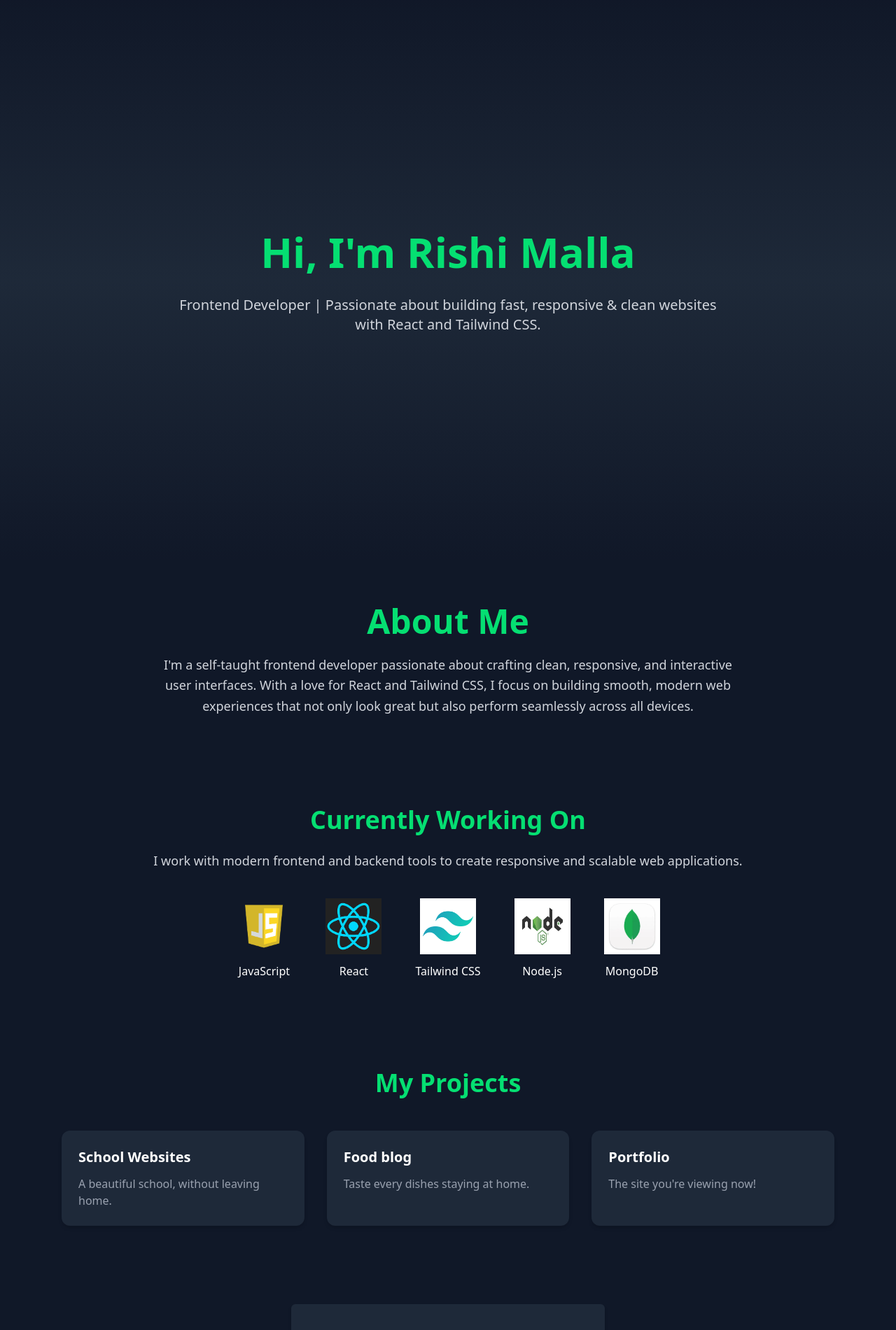
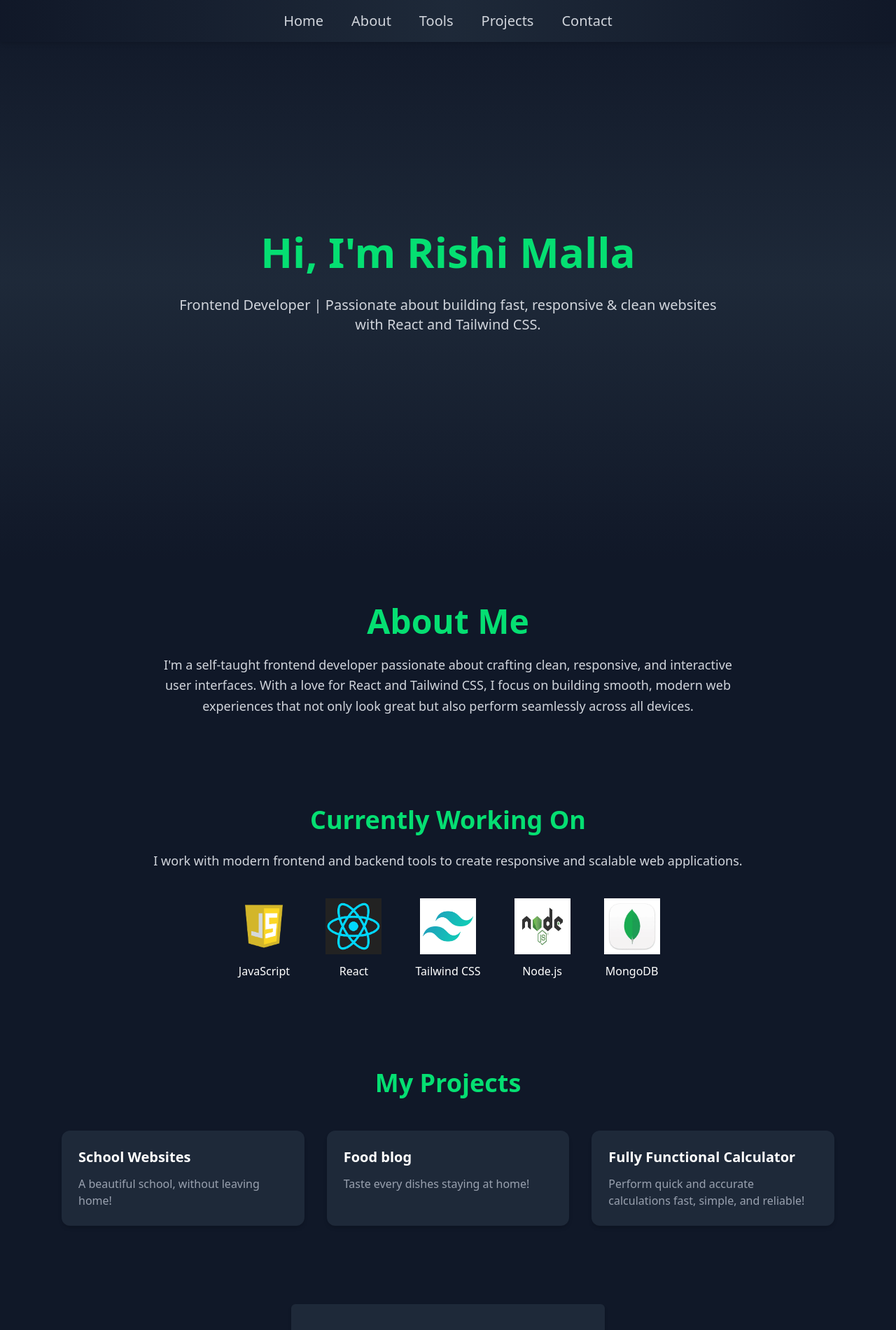
Before and after one commit to rishi12255/aboutme, a React (Vite) app: page / in a window 1280 px wide. Shown: the top 1901 px of the page at 70% size. Built offline with nearby package versions, Linux system fonts and the light colour scheme.

Commit message:
navigation bar

```diff
--- a/index.html
+++ b/index.html
@@ -2,7 +2,7 @@
 <html lang="en">
   <head>
     <meta charset="UTF-8" />
-
+    <link rel="icon" type="image/svg+xml" href="/vite.svg" />
     <meta name="viewport" content="width=device-width, initial-scale=1.0" />
     <title>Rishi Malla</title>
   </head>
--- a/package.json
+++ b/package.json
@@ -16,7 +16,8 @@
     "react": "^19.1.0",
     "react-dom": "^19.1.0",
     "react-icons": "^5.5.0",
-    "react-intersection-observer": "^9.16.0"
+    "react-intersection-observer": "^9.16.0",
+    "react-scroll": "^1.9.3"
   },
   "devDependencies": {
     "@eslint/js": "^9.30.1",
--- a/src/App.jsx
+++ b/src/App.jsx
@@ -5,6 +5,7 @@ import Projects from './Pages/Projects'
 import Footer from './Pages/Footer'
 import Tech from './Pages/Tech'
 import Contact from './Pages/Contact'
+import Navbar from './Navbar/Navbar'
 
 function App() {
   const [count, setCount] = useState(0)
@@ -12,12 +13,15 @@ function App() {
   return (
     <>
       <div className="bg-gray-900 text-white min-h-screen font-sans">
-        <Home/>
-     <About/>
-     <Tech/>
-     <Projects/>
-     <Contact/>
-     <Footer/>
+        <Navbar />
+
+        <section id="home"><Home/></section>
+        <section id="about"><About/></section>
+        <section id="tech"><Tech/></section>
+        <section id="projects"><Projects/></section>
+        <section id="contact"><Contact/></section>
+        <section id="footer"><Footer/></section>
+
       </div>
 
 
--- /dev/null
+++ b/src/Navbar/Navbar.jsx
@@ -0,0 +1,60 @@
+import React from "react";
+import { Link } from "react-scroll";
+
+const Navbar = () => {
+  return (
+    <nav className="fixed top-0 left-0 w-full z-50 bg-gradient-to-r from-gray-900 via-gray-800 to-gray-900 shadow-md">
+      <div className="max-w-7xl mx-auto px-4 py-4 flex justify-center items-center">
+        <div className="space-x-10 text-gray-300 font-medium text-xl hidden sm:block">
+          <Link
+            to="home"
+            smooth={true}
+            duration={500}
+            offset={-80}
+            className="cursor-pointer hover:text-green-400 transition"
+          >
+            Home
+          </Link>
+          <Link
+            to="about"
+            smooth={true}
+            duration={500}
+            offset={-80}
+            className="cursor-pointer hover:text-green-400 transition"
+          >
+            About
+          </Link>
+          <Link
+            to="tech"
+            smooth={true}
+            duration={500}
+            offset={-80}
+            className="cursor-pointer hover:text-green-400 transition"
+          >
+            Tools
+          </Link>
+          <Link
+            to="projects"
+            smooth={true}
+            duration={500}
+            offset={-80}
+            className="cursor-pointer hover:text-green-400 transition"
+          >
+            Projects
+          </Link>
+          <Link
+            to="contact"
+            smooth={true}
+            duration={500}
+            offset={-80}
+            className="cursor-pointer hover:text-green-400 transition"
+          >
+            Contact
+          </Link>
+        </div>
+      </div>
+    </nav>
+  );
+};
+
+export default Navbar;
--- a/src/Pages/Contact.jsx
+++ b/src/Pages/Contact.jsx
@@ -61,7 +61,7 @@ function Contact() {
           placeholder="Your Name"
           value={formData.name}
           onChange={handleChange}
-          className="p-3 rounded bg-gray-700 border border-gray-600 text-white"
+          className="p-3 rounded bg-gray-700 border border-gray-600 cursor-pointer text-white"
           required
         />
         <input
@@ -70,7 +70,7 @@ function Contact() {
           placeholder="Your Email"
           value={formData.email}
           onChange={handleChange}
-          className="p-3 rounded bg-gray-700 border border-gray-600 text-white"
+          className="p-3 rounded bg-gray-700 border cursor-pointer border-gray-600 text-white"
           required
         />
         <textarea
@@ -79,12 +79,12 @@ function Contact() {
           value={formData.message}
           onChange={handleChange}
           rows="5"
-          className="p-3 rounded bg-gray-700 border border-gray-600 text-white"
+          className="p-3 rounded bg-gray-700 border cursor-pointer border-gray-600 text-white"
           required
         />
         <button
           type="submit"
-          className="bg-blue-600 hover:bg-blue-700 transition-colors p-3 rounded text-white font-semibold"
+          className="bg-blue-600 hover:bg-blue-700 cursor-pointer transition-colors p-3 rounded text-white font-semibold"
         >
           Send Message
         </button>
--- a/src/Pages/Projects.jsx
+++ b/src/Pages/Projects.jsx
@@ -18,39 +18,40 @@ function Projects() {
 
         <motion.div
           tabIndex={0}
-          className="bg-gray-800 p-6 rounded-xl shadow-md hover:shadow-green-400 transition-transform duration-300 focus:outline-none focus:ring-2 focus:ring-green-400"
+          className="bg-gray-800 p-6 rounded-xl cursor-pointer shadow-md hover:shadow-green-400 transition-transform duration-300 focus:outline-none focus:ring-2 focus:ring-green-400"
           whileHover={{ scale: 1.05 }}
           whileFocus={{ scale: 1.05 }}
         >
           <h3 className="text-xl font-semibold text-white">School Websites</h3>
           <p className="text-gray-400 mt-3 text-sm sm:text-base">
-          A beautiful school, without leaving home.
+          A beautiful school, without leaving home!
           </p>
         </motion.div>
 
         <motion.div
           tabIndex={0}
-          className="bg-gray-800 p-6 rounded-xl shadow-md hover:shadow-green-400 transition-transform duration-300 focus:outline-none focus:ring-2 focus:ring-green-400"
+          className="bg-gray-800 p-6 rounded-xl cursor-pointer shadow-md hover:shadow-green-400 transition-transform duration-300 focus:outline-none focus:ring-2 focus:ring-green-400"
           whileHover={{ scale: 1.05 }}
           whileFocus={{ scale: 1.05 }}
         >
           <h3 className="text-xl font-semibold text-white">Food blog</h3>
           <p className="text-gray-400 mt-3 text-sm sm:text-base">
-            Taste every dishes staying at home.
+            Taste every dishes staying at home!
           </p>
         </motion.div>
 
         <motion.div
           tabIndex={0}
-          className="bg-gray-800 p-6 rounded-xl shadow-md hover:shadow-green-400 transition-transform duration-300 focus:outline-none focus:ring-2 focus:ring-green-400"
+          className="bg-gray-800 p-6 rounded-xl cursor-pointer shadow-md hover:shadow-green-400 transition-transform duration-300 focus:outline-none focus:ring-2 focus:ring-green-400"
           whileHover={{ scale: 1.05 }}
           whileFocus={{ scale: 1.05 }}
         >
 
-            <h3 className="text-xl font-semibold text-white">Portfolio</h3>
-          <p className="text-gray-400 mt-3 text-sm sm:text-base">
-            The site you're viewing now!
-          </p>
+           <h3 className="text-xl font-semibold text-white">Fully Functional Calculator</h3>
+<p className="text-gray-400 mt-3 text-sm sm:text-base">
+  Perform quick and accurate calculations fast, simple, and reliable!
+</p>
+
 
 
         </motion.div>
```
Also changed, not shown: 1 other file (tests, documents, lock files or other folders).
